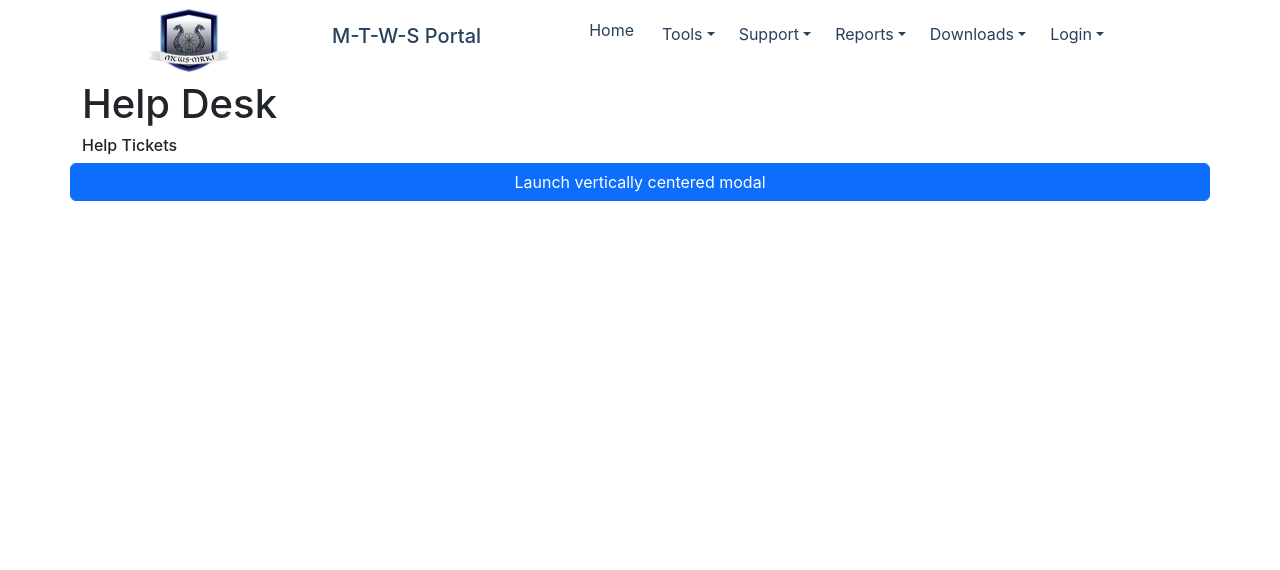
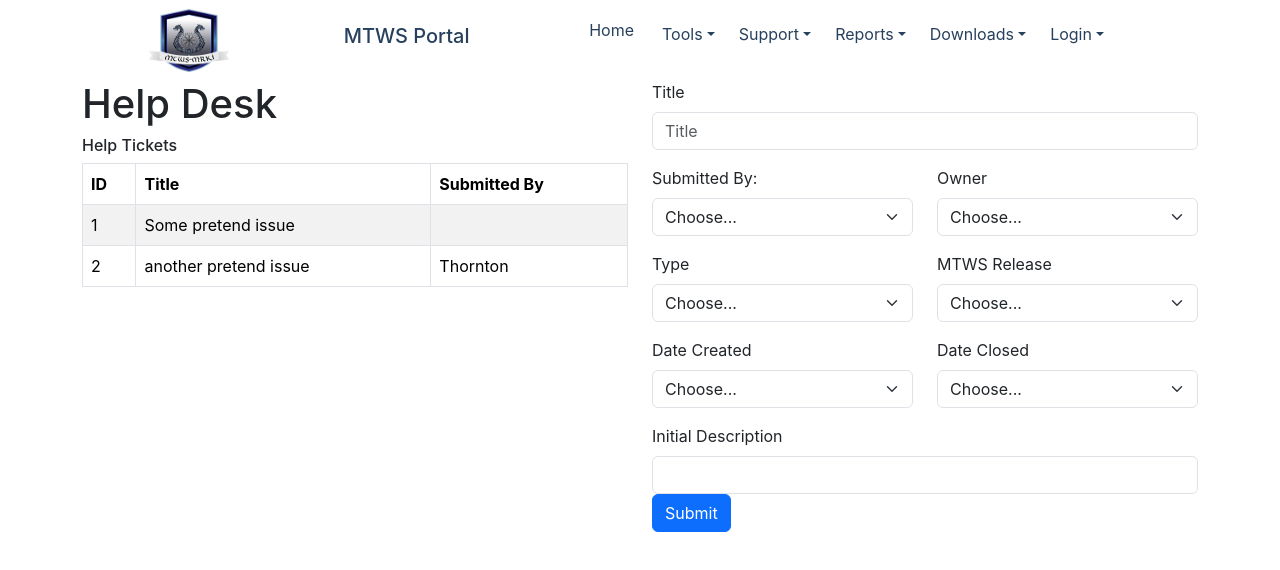
Before and after one commit to bridgetvon/mtws-portal, a React (Create React App) app: page /forum in a window 1280 px wide. Shown: the top 570 px of the page. Built offline with nearby package versions, Linux system fonts and the light colour scheme.

Commit message:
added login box to home screen

```diff
--- a/src/components/Form/Form.js
+++ b/src/components/Form/Form.js
@@ -8,15 +8,15 @@ import Modal from 'react-bootstrap/Modal';
 
 const MyForm = (props) => {
     return (
-        <Modal
-            {...props}
-            size="lg"
-            aria-labelledby="contained-modal-title-vcenter"
-            centered>
-            <Modal.header>
-                <Modal.Title id="contained-modal-title-vcenter"> Help Ticket </Modal.Title>
-            </Modal.header>
-            <Modal.Body>
+        // <Modal
+        //     {...props}
+        //     size="lg"
+        //     aria-labelledby="contained-modal-title-vcenter"
+        //     centered>
+        //     <Modal.header>
+        //         <Modal.Title id="contained-modal-title-vcenter"> Help Ticket </Modal.Title>
+        //     </Modal.header>
+        //     <Modal.Body>
                 <Form>
                     <Row className="mb-3">
                         <Form.Group as={Col} controlId="formGridEmail">
@@ -89,11 +89,11 @@ const MyForm = (props) => {
                         Submit
                     </Button>
                 </Form>
-            </Modal.Body>
-            <Modal.Footer>
-                <Button onClick={props.onHide}>Close</Button>
-            </Modal.Footer>
-        </Modal>
+        //     </Modal.Body>
+        //     <Modal.Footer>
+        //         <Button onClick={props.onHide}>Close</Button>
+        //     </Modal.Footer>
+        // </Modal>
     )
 };
 
--- a/src/components/Hero/Hero.css
+++ b/src/components/Hero/Hero.css
@@ -2,3 +2,13 @@
     width: 50px;
     height: 50px;
 }
+
+.hero-txt{
+    padding: 20px;
+}
+
+.hero-p{
+   padding: 30px;
+   margin: 30px;
+   margin-top: 40px;
+}
--- a/src/components/Hero/Hero.js
+++ b/src/components/Hero/Hero.js
@@ -1,10 +1,9 @@
 import React from 'react';
 import { HeroContainer, HeroBg, HeroText, HeroContent } from './HeroEl';
-import Helicopter from '../../Images/Helicopter.png';
 import Boat from '../../Images/Boat.png';
-
-
-
+import './Hero.css';
+import Login from '../Login/Login';
+import { Row, Col } from 'react-bootstrap';
 
 const Hero = (props) => {
 
@@ -24,17 +23,21 @@ const Hero = (props) => {
             }  */}
             <img style={imageStyles} src={Boat} alt="hero" />
             </HeroBg>
-          {/* <HeroContent>
+          <HeroContent>
               <HeroText>
-                <div>
-                    <text></text>
-                </div>
+                Welcome to the MTWS Portal
                 </HeroText>
+                <Login />
           </HeroContent>
-          <HeroBg>dsjkafhsajkfhkajsdhf</HeroBg> */}
       </HeroContainer>
       <div>
-        <text> Welcome to the MTWS Portal </text>
+        <text className='hero-p'>
+            This website is not an official component of the Department of Defense or any Military service. It is an unclassified site and contain NO classified
+            government information. Users are precluded from submitting classified information in help requests or forum posts.
+        </text>
+        <div>
+
+        </div>
       </div>
       </>
 
--- a/src/components/Hero/HeroEl.js
+++ b/src/components/Hero/HeroEl.js
@@ -3,7 +3,6 @@ import styled from 'styled-components';
 export const HeroContainer = styled.div`
 background= #000000;
 display: flex;
-justify-content: center;
 align-items: center;
 padding: 0 30px;
 height: 500px;
@@ -14,9 +13,10 @@ z-index: 1;
 export const HeroBg = styled.div`
 position: absolute;
 top: 0;
-right: 0;
 bottom: 0;
 left: 0;
+right: 0;
+
 width: 100%;
 height: 100%;
 overflow: hidden;
@@ -31,12 +31,6 @@ background: #fff;
 
 export const HeroContent = styled.div`
 z-index: 3;
-max-width: 1200px;
-position: absolute;
-padding: 8px 24px;
-display: flex;
-flex-direction: column;
-align-items: center
 
 @media screen and (max-width: 760px) {
     font-size: 49px;
@@ -44,10 +38,10 @@ align-items: center
 `
 
 export const HeroText = styled.h1`
-color: #000000;
+color: #fff;
 font-size: 48px;
-text-align: center;
-color: #fff;
+position: absolute;
+top: 20%;
 
 @media screen and (max-width: 760px) {
     font-size: 40px;
--- a/src/components/Login/Login.css
+++ b/src/components/Login/Login.css
@@ -10,19 +10,18 @@
 }
 
 #login-card {
-    border: 1px solid darkgray;
-    padding: 10px;
-    background: rgba(0, 0, 0, 0.5);
+    padding: 13px;
+    background: rgba(0, 0, 0, 0.7);
     margin-top: 20%;
     margin-bottom: 20%;
-    box-shadow: 0 3px 10px rgb(0 0 0 / 0.2);
+    box-shadow: 0 3px 10px rgb(0 0 0 / 0.3);
+    position: absolute;
+    top: -29%;
+    right: 10%;
+    height: 45%;
+
 }
 
-
-#outer-flex{
-    flex-direction: row;
-
-}
 
 .form-input {
     margin: 5px;
--- a/src/components/Login/Login.js
+++ b/src/components/Login/Login.js
@@ -38,20 +38,16 @@ const Login = (props) => {
   };
 
 
-
-
-
   return (
 
     <main id="form-box" className="flex-row justify-center mb-4">
-      <div id= "outer-flex" className="outer">
         <div className="card" id="login-card">
           <h4 className="header">Login</h4>
           <div className="card-body">
             <form onSubmit={handleFormSubmit}>
               <input
                 className="form-input"
-                placeholder="Your email"
+                placeholder="Email"
                 name="email"
                 type="email"
                 id="email"
@@ -71,12 +67,8 @@ const Login = (props) => {
                 Submit
               </button>
             </form>
-
-             <div>Login failed</div>
-
           </div>
         </div>
-      </div>
     </main>
   );
 };
--- a/src/components/Nav/Navbar.js
+++ b/src/components/Nav/Navbar.js
@@ -16,7 +16,7 @@ const Navbar = ({ toggle }) => {
                 <img className="image" src={MTWSLogo} alt="Mtws Logo " />
                 <NavLink to="/">
                     <div className="navbar-div">
-                        <h2>M-T-W-S Portal</h2>
+                        <h2>MTWS Portal</h2>
                     </div>
                 </NavLink>
                 <Bars onClick={toggle} />
--- /dev/null
+++ b/src/components/Table/Table.js
@@ -0,0 +1,31 @@
+import Table from 'react-bootstrap/Table';
+import React from 'react';
+import MyForm from '../Form/Form';
+
+function MyTable() {
+  return (
+    <Table striped bordered hover>
+      <thead>
+        <tr>
+          <th>ID</th>
+          <th>Title</th>
+          <th>Submitted By</th>
+        </tr>
+      </thead>
+      <tbody>
+        <tr>
+          <td>1</td>
+          <td>Some pretend issue</td>
+          <td></td>
+        </tr>
+        <tr>
+          <td>2</td>
+          <td>another pretend issue</td>
+          <td>Thornton</td>
+        </tr>
+      </tbody>
+    </Table>
+  );
+}
+
+export default MyTable;
--- a/src/pages/Forum.js
+++ b/src/pages/Forum.js
@@ -2,11 +2,9 @@ import React, { useState } from "react";
 import { Col, Container, Form, Row, Button } from "react-bootstrap";
 import '../App.css';
 import MyForm from '../components/Form/Form';
+import MyTable from "../components/Table/Table";
 
 function Forum() {
-    const [modalShow, setModalShow] = React.useState(false);
-
-
     return (
         <Container>
             <Row>
@@ -15,17 +13,13 @@ function Forum() {
                         <h1> Help Desk </h1>
                         <div>
                             <h6> Help Tickets </h6>
-
+                            <MyTable />
                         </div>
                     </div>
                 </Col>
-                <Button variant="primary" onClick={() => setModalShow(true)}>
-                    Launch vertically centered modal
-                </Button>
-                <MyForm
-                show={modalShow}
-                onHide={() => setModalShow(false)}
-                />
+                <Col>
+                <MyForm />
+                </Col>
             </Row>
         </Container>
     );
```
